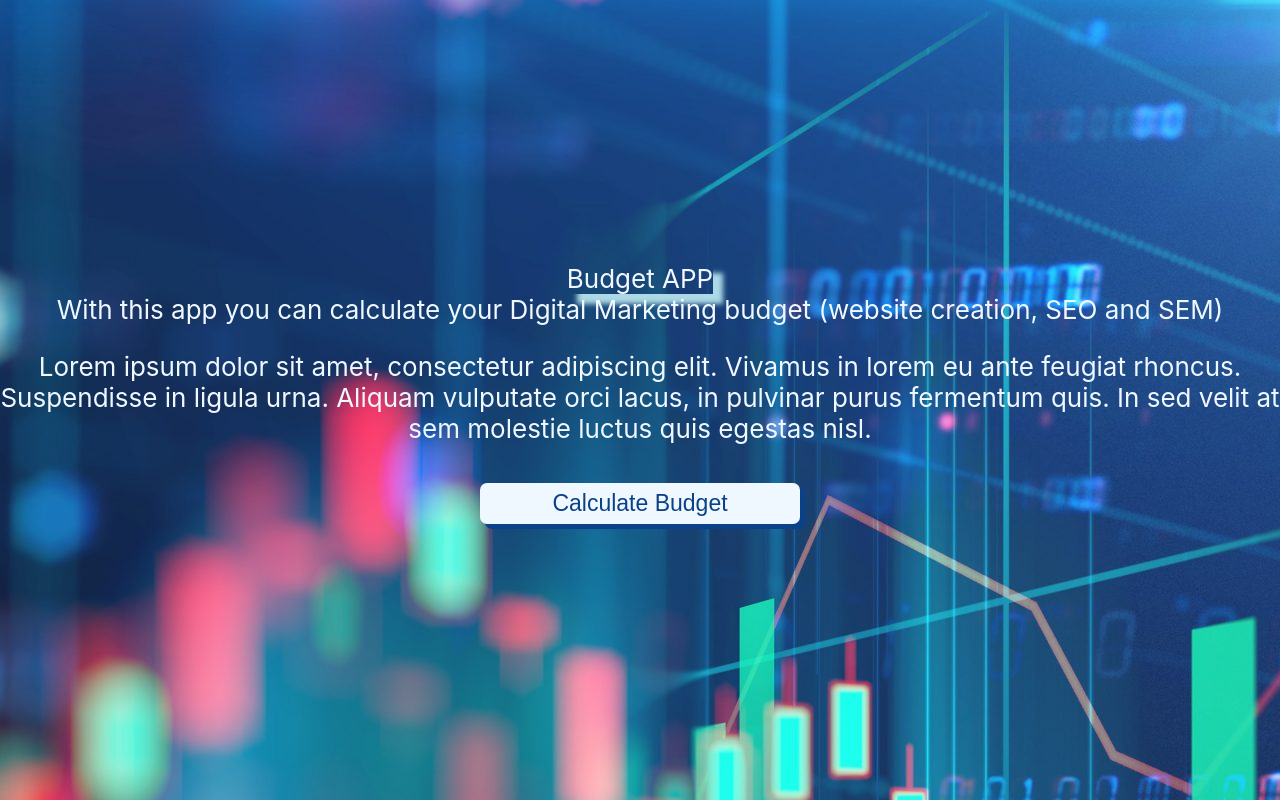
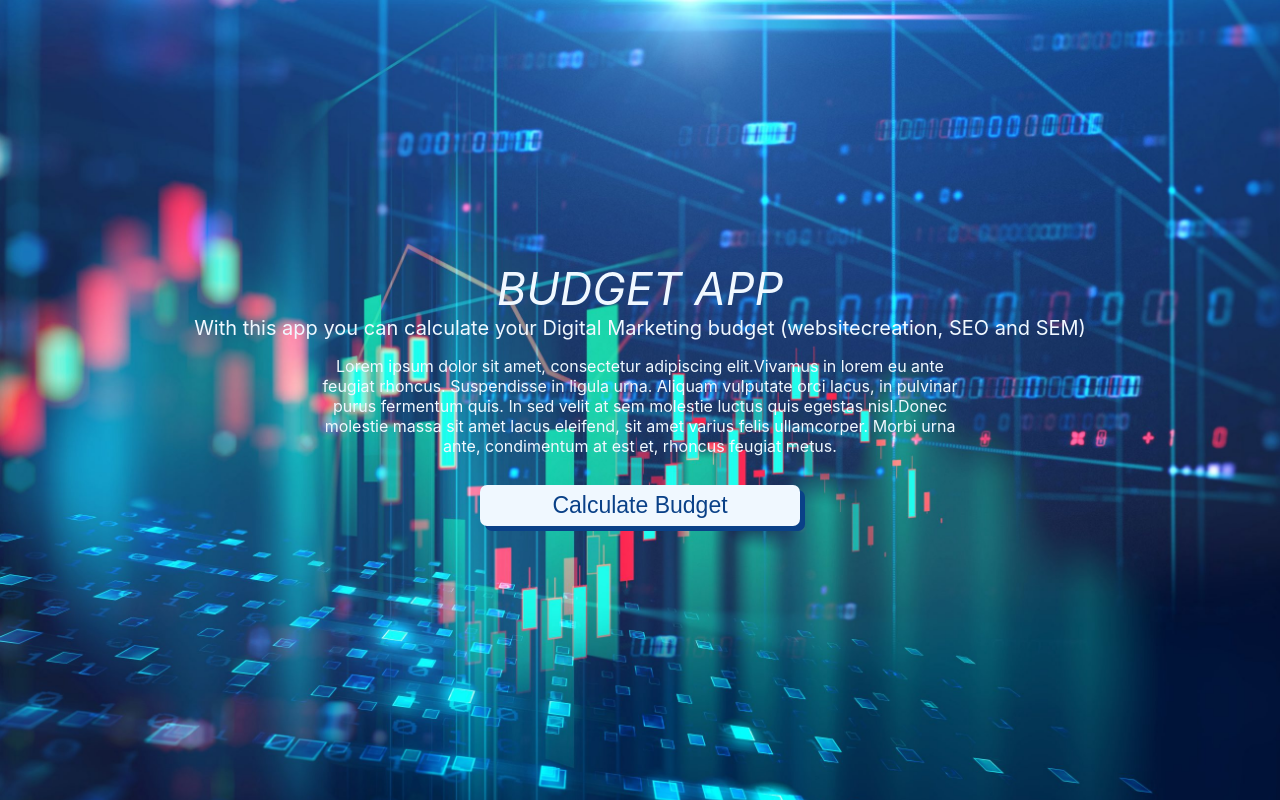
Before and after one commit to MiguelCagnate/BUDGEDT_APP-SPRINT-7, a React (Create React App) app: page / in a window 1280 px wide. Built offline with nearby package versions, Linux system fonts and the light colour scheme.

Commit message:
Estilo al background de la App

```diff
--- a/src/App.css
+++ b/src/App.css
@@ -3,24 +3,41 @@
   margin: 0px;
   background-image: url('/public/data_scaled.jpeg');
   background-repeat: no-repeat;
-}
+  background-size: cover;
+  position: relative;
 
-.card_title{
-  box-shadow: 10px 10px 5px lightblue;
 }
 .card_body {
   text-align: center;
   min-height: 100vh;
+  width: fit-content;
   display: flex;
   flex-direction: column;
   align-items: center;
   justify-content: center;
-  font-size: calc(10px + 2vmin);
   color: aliceblue;
   border-radius: 25px;
 
+
+
+}
+.card_title{
+ font-size: 45px;
+ font-style: italic;
+ font-weight: 400;
 }
 
+.card_secondtitle{
+font-size: 20px;
+font-weight: 600px;
+
+}
+.card_p{
+  text-align: center;
+  align-items: center;
+  margin-left: 25%;
+  margin-right: 25%;
+}
 .card_button{
   border-radius: 7px;
   font-size: 23px;
--- a/src/App.js
+++ b/src/App.js
@@ -4,18 +4,22 @@ export function App() {
   return (
     <div className="App">
       <div className="card_body">
-        <div className="card_title">
-        Budget APP
+        <div className="card_title">BUDGET APP</div>
+        <div className="card_secondtitle">
+          {" "}
+          With this app you can calculate your Digital Marketing budget
+           (websitecreation, SEO and SEM){" "}
         </div>
-        <div className="card_secondtitle"></div>
-          With this app you can calculate your Digital Marketing budget (website
-          creation, SEO and SEM)
-        <p> Lorem ipsum dolor sit amet, consectetur adipiscing elit. Vivamus in
+        <p className="card_p">
+          {" "}
+          Lorem ipsum dolor sit amet, consectetur adipiscing elit.Vivamus in
           lorem eu ante feugiat rhoncus. Suspendisse in ligula urna. Aliquam
           vulputate orci lacus, in pulvinar purus fermentum quis. In sed velit
-          at sem molestie luctus quis egestas nisl.</p>
-         <button className="card_button"> Calculate Budget</button>
-
+          at sem molestie luctus quis egestas nisl.Donec molestie massa sit amet
+          lacus eleifend, sit amet varius felis ullamcorper. Morbi urna ante,
+          condimentum at est et, rhoncus feugiat metus.
+        </p>
+        <button className="card_button"> Calculate Budget</button>
       </div>
     </div>
   );
```
